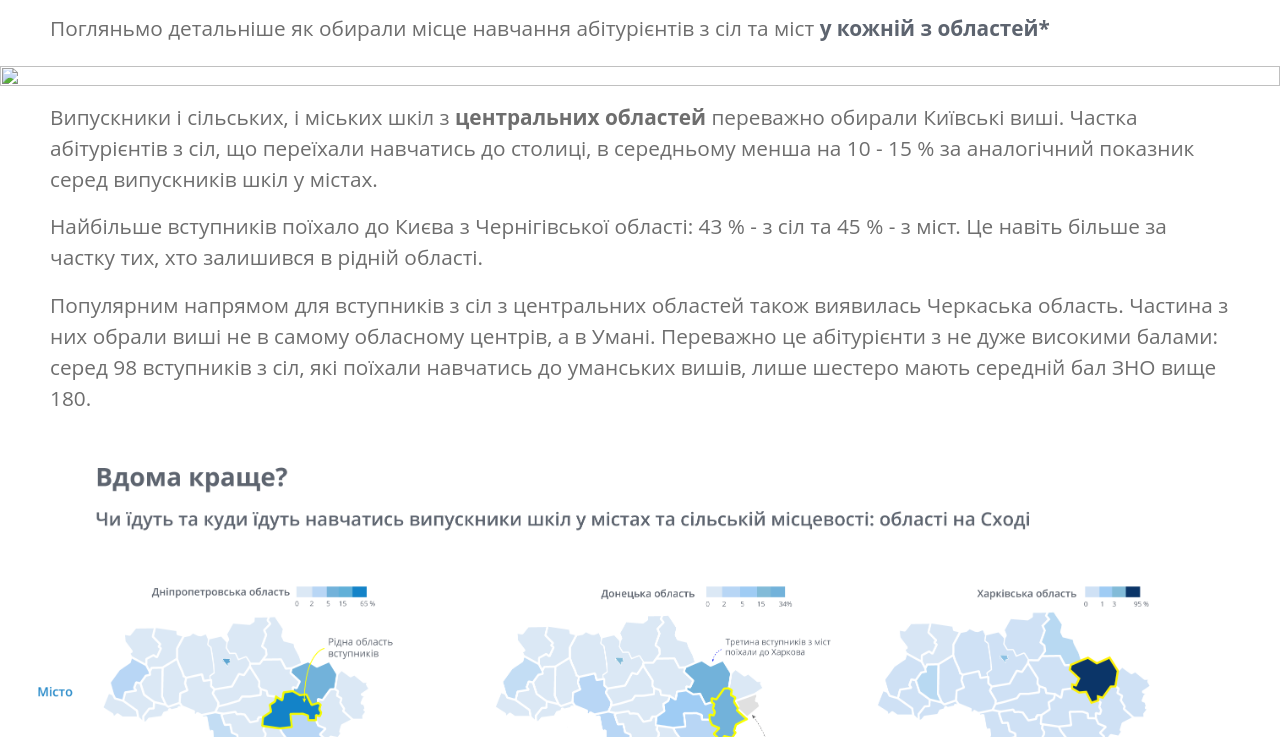
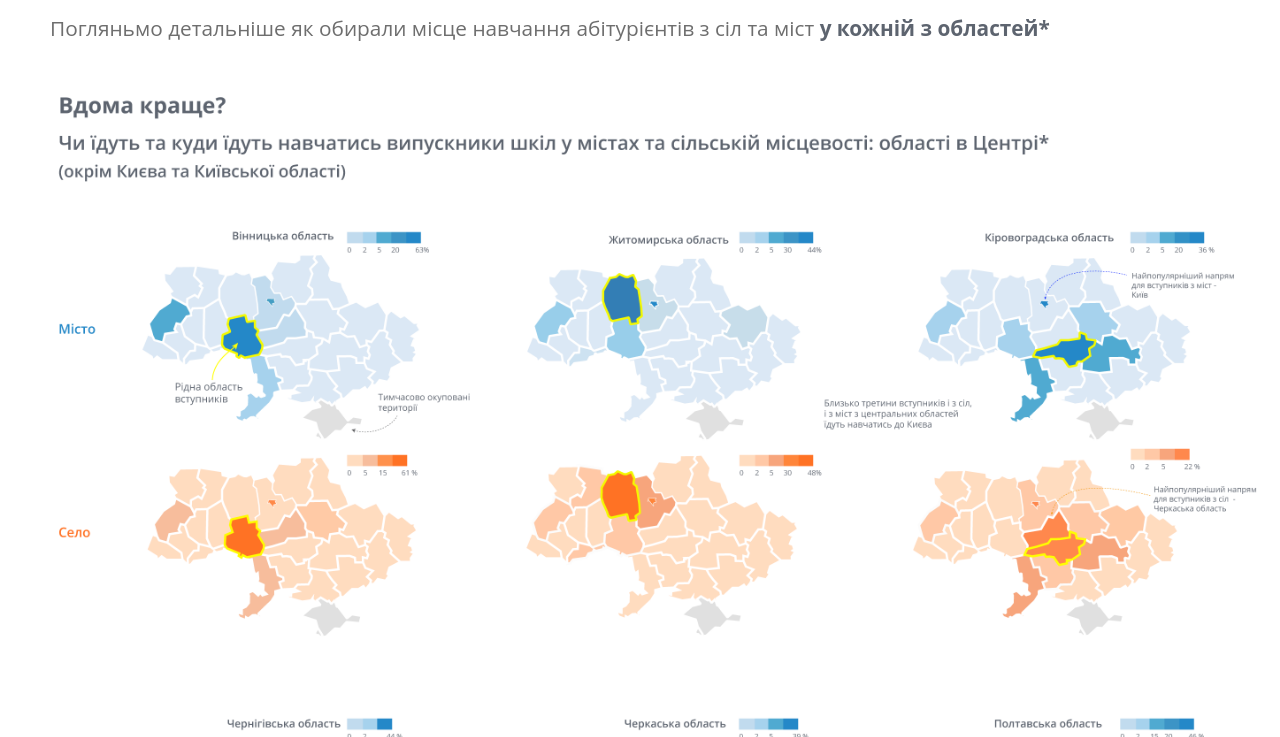
Before and after one commit to texty/migration-of-Ukrainian-entrants-from-rural-and-urban, a plain HTML site: page index.html in a window 1280 px wide. Shown: the part 3323-4060 px from the top of the page. Drawn offline with nearby package versions, Linux system fonts and the light colour scheme; the site is published under a folder, as on GitHub Pages, so addresses that start at the root find nothing.

Commit message:
Add files via upload

```diff
--- a/index.html
+++ b/index.html
@@ -257,7 +257,7 @@
 				    </div>
 				</div>
 
-				<img class = "ranks" src="/img/center_grid.png">
+				<img class = "ranks" src="img/center_grid.png">
 
 				<div class="container-fluid">
 				    <div class="row">
```
